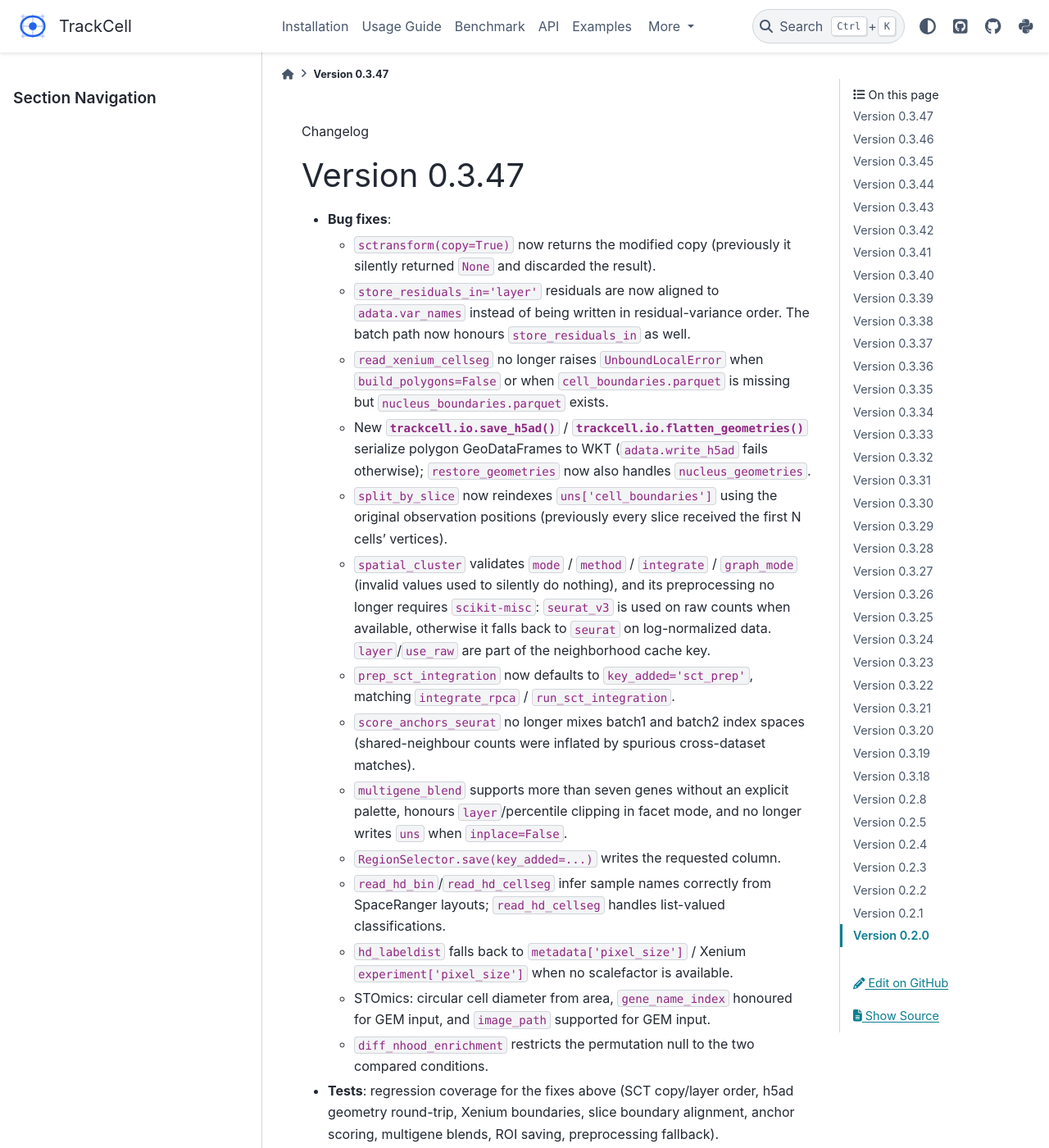
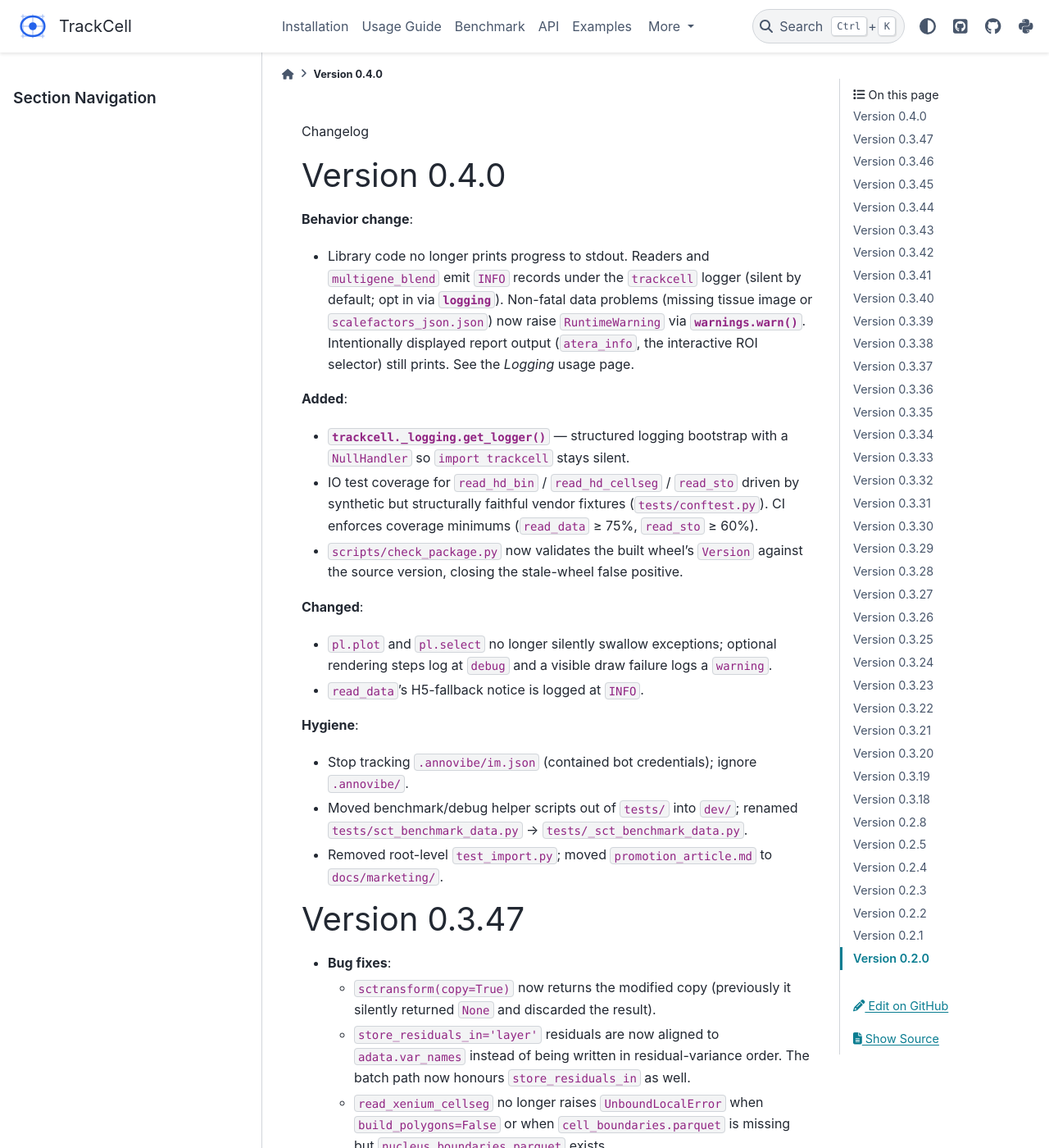
Before and after one commit to seqyuan/trackcell, a Sphinx documentation site: the page built from docs/source/changelog.rst, in a window 1280 px wide and 1400 px high. Shown: the whole window at 82% size. Built offline with Sphinx 7.4.7 and the PyData theme 0.15.4, drawn with Linux system fonts in a browser that asks for light colours; pages that are not in the unit, such as notebooks, are missing from menus; cross-references to code outside the pages are shown as plain code.

Commit message:
release: v0.4.0 — structured logging, IO coverage, exception visibility
Prepare 0.4.0 (local version + changelog; not tagged/published).
Sprint 1 (R-01/R-02/R-10) + Sprint 2 (R-03/R-04/R-05) roll-up.

```diff
--- a/docs/source/changelog.rst
+++ b/docs/source/changelog.rst
@@ -1,4 +1,45 @@
 Changelog
+
+
+Version 0.4.0
+-------------
+
+**Behavior change**:
+
+* Library code no longer prints progress to stdout. Readers and
+  ``multigene_blend`` emit ``INFO`` records under the ``trackcell`` logger
+  (silent by default; opt in via :mod:`logging`). Non-fatal data problems
+  (missing tissue image or ``scalefactors_json.json``) now raise
+  ``RuntimeWarning`` via :func:`warnings.warn`. Intentionally displayed report
+  output (``atera_info``, the interactive ROI selector) still prints.  See the
+  *Logging* usage page.
+
+**Added**:
+
+* :func:`trackcell._logging.get_logger` — structured logging bootstrap with a
+  ``NullHandler`` so ``import trackcell`` stays silent.
+* IO test coverage for ``read_hd_bin`` / ``read_hd_cellseg`` / ``read_sto``
+  driven by synthetic but structurally faithful vendor fixtures
+  (``tests/conftest.py``). CI enforces coverage minimums
+  (``read_data`` ≥ 75%, ``read_sto`` ≥ 60%).
+* ``scripts/check_package.py`` now validates the built wheel's ``Version``
+  against the source version, closing the stale-wheel false positive.
+
+**Changed**:
+
+* ``pl.plot`` and ``pl.select`` no longer silently swallow exceptions;
+  optional rendering steps log at ``debug`` and a visible draw failure logs a
+  ``warning``.
+* ``read_data``'s H5-fallback notice is logged at ``INFO``.
+
+**Hygiene**:
+
+* Stop tracking ``.annovibe/im.json`` (contained bot credentials); ignore
+  ``.annovibe/``.
+* Moved benchmark/debug helper scripts out of ``tests/`` into ``dev/``; renamed
+  ``tests/sct_benchmark_data.py`` → ``tests/_sct_benchmark_data.py``.
+* Removed root-level ``test_import.py``; moved ``promotion_article.md`` to
+  ``docs/marketing/``.
 
 
 Version 0.3.47
--- a/pyproject.toml
+++ b/pyproject.toml
@@ -1,6 +1,6 @@
 [tool.poetry]
 name = "trackcell"
-version = "0.3.47"
+version = "0.4.0"
 description = "A Python package for processing single-cell and spatial transcriptomics data"
 authors = ["Zan Yuan <yfinddream@gmail.com>"]
 readme = "README.md"
--- a/trackcell/__init__.py
+++ b/trackcell/__init__.py
@@ -7,7 +7,7 @@ This package provides tools for:
 - PL: Plotting and visualization tools
 """
 
-__version__ = "0.3.47"
+__version__ = "0.4.0"
 __author__ = "Zan Yuan"
 __email__ = "yfinddream@gmail.com"
 
```
